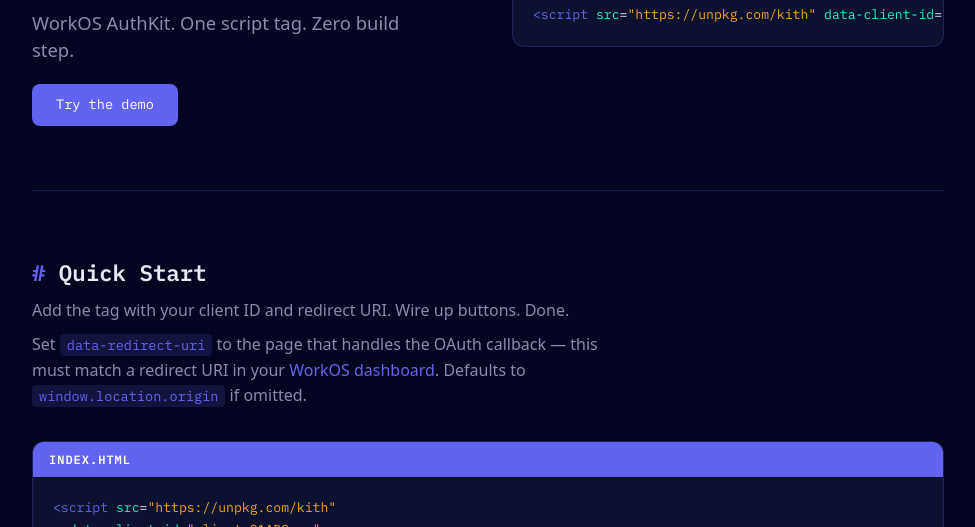
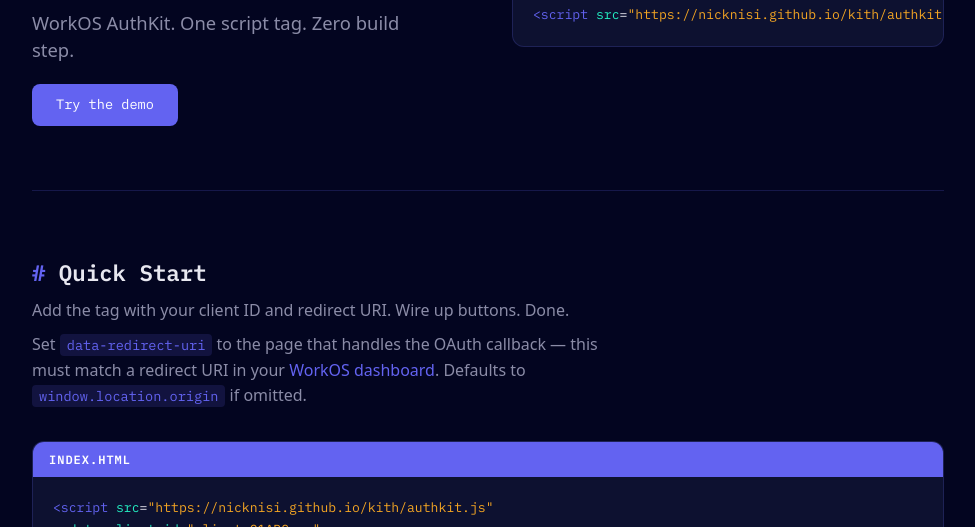
Before and after one commit to nicknisi/kith, a website: page docs/index.html in a window 1280 px wide. Shown: the part 273-800 px from the top of the page, without its empty margins (152-1127 px from the left). Drawn offline with Linux system fonts and the light colour scheme.

Commit message:
Merge pull request #1 from nicknisi/claude/fix-unpkg-link-TWeRx
Fix script src to use GitHub Pages static asset instead of unpkg

```diff
--- a/docs/index.html
+++ b/docs/index.html
@@ -379,7 +379,7 @@
     <div class="hero-code">
       <div class="code-header">that's it</div>
       <div class="code-body">
-<pre><span class="tag">&lt;script</span> <span class="attr">src</span>=<span class="str">"https://unpkg.com/kith"</span> <span class="attr">data-client-id</span>=<span class="str">"client_01ABC..."</span><span class="tag">&gt;&lt;/script&gt;</span></pre>
+<pre><span class="tag">&lt;script</span> <span class="attr">src</span>=<span class="str">"https://nicknisi.github.io/kith/authkit.js"</span> <span class="attr">data-client-id</span>=<span class="str">"client_01ABC..."</span><span class="tag">&gt;&lt;/script&gt;</span></pre>
       </div>
     </div>
   </div>
@@ -395,7 +395,7 @@
       <div class="hero-code">
         <div class="code-header">index.html</div>
         <div class="code-body">
-<pre><span class="tag">&lt;script</span> <span class="attr">src</span>=<span class="str">"https://unpkg.com/kith"</span>
+<pre><span class="tag">&lt;script</span> <span class="attr">src</span>=<span class="str">"https://nicknisi.github.io/kith/authkit.js"</span>
   <span class="attr">data-client-id</span>=<span class="str">"client_01ABC..."</span>
   <span class="attr">data-redirect-uri</span>=<span class="str">"https://example.com"</span>
 <span class="tag">&gt;&lt;/script&gt;</span>
```
